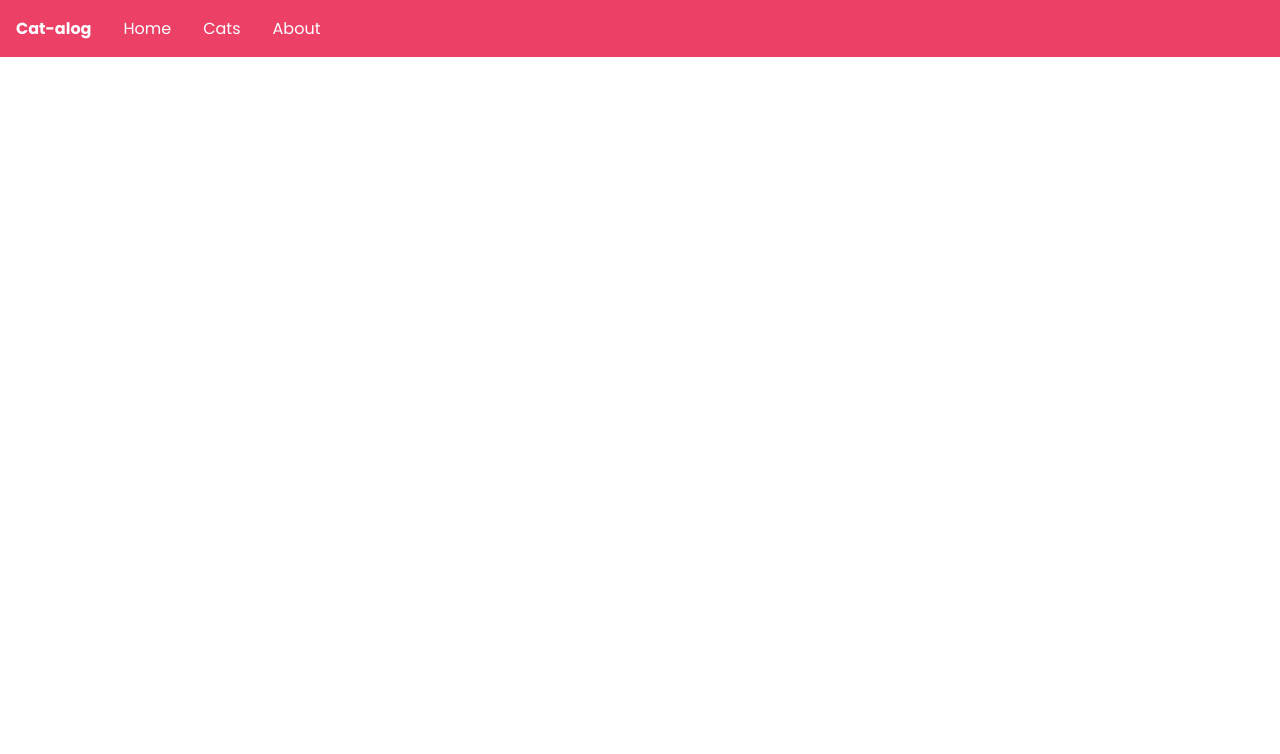
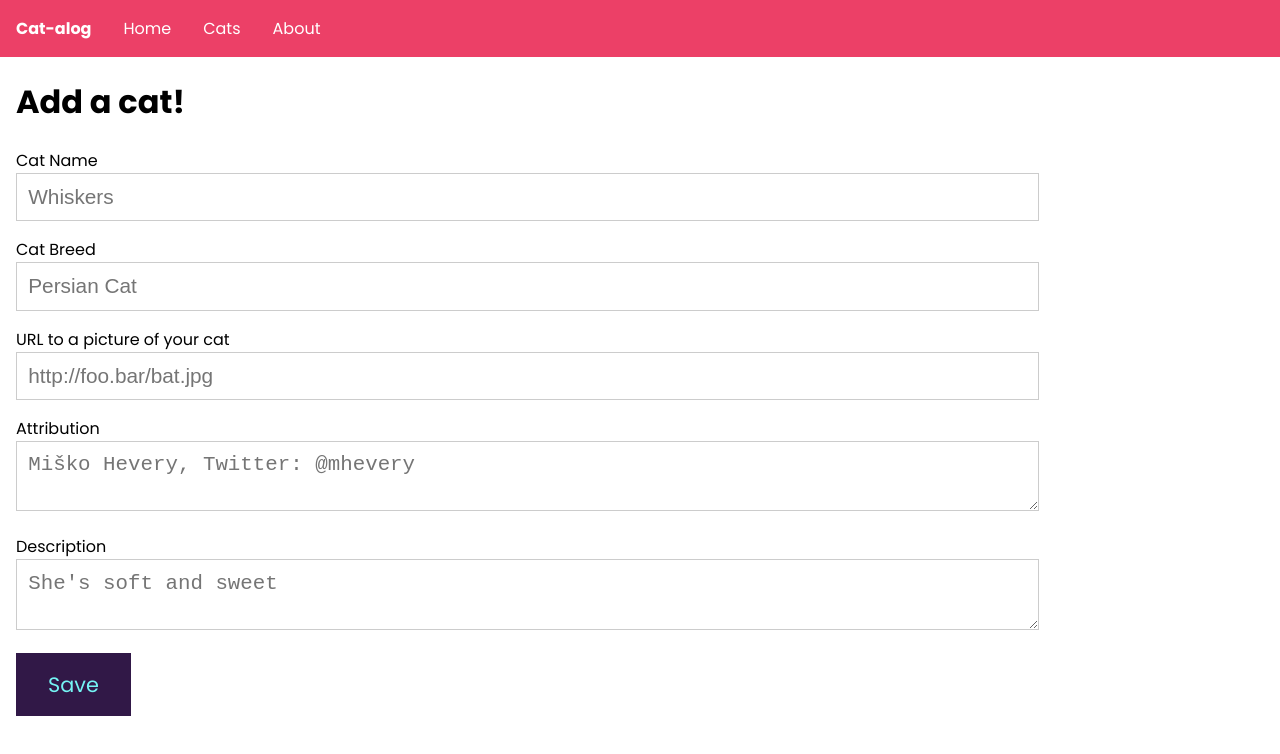
Before and after one commit to google/angular-a11y-workshop, an Angular app: page /catalog/add in a window 1280 px wide. Before the commit this address led to /. Shown: the top 754 px of the page. Built offline with nearby package versions, Linux system fonts and the light colour scheme.

Commit message:
feat(form): add a new cat to catalog
- add aria label on nav
- error handling
- labels

```diff
--- a/src/app/components/nav/nav.component.html
+++ b/src/app/components/nav/nav.component.html
@@ -1,5 +1,4 @@
 <!--
-    TODO(bogusred): Create containers and routes for the pages.
     TODO(bogusred): Selected/active state
     TODO(bogusred): Check this against the aria specs
     -->
@@ -18,7 +17,9 @@
 
   <h1 class="logo">Cat-alog</h1>
 
-  <nav [attr.aria-expanded]="isNavShown">
+  <!-- Label site wide navigation with aria-label.
+  Don't include "Navigation" or it will read "navigation" twice. -->
+  <nav [attr.aria-expanded]="isNavShown" aria-label="Site">
     <ul class="main-level">
       <li aria-level="1">
         <a routerLink="/home" class="nav-item">Home</a>
@@ -36,6 +37,9 @@
           <li aria-level="2">
             <a routerLink="/catalog/search" class="nav-item">Search</a>
           </li>
+          <li aria-level="2">
+            <a routerLink="/catalog/add" class="nav-item">Add</a>
+          </li>
         </ul>
       </li>
       <li aria-level="1">
--- /dev/null
+++ b/src/app/containers/add-cat/add-cat.component.css
@@ -0,0 +1,31 @@
+ul {
+  list-style: none;
+  padding: 0;
+}
+
+li {
+  margin-bottom: 1rem;
+  position: relative;
+}
+
+input, textarea {
+  border: solid 1px #ccc;
+  padding: .7rem;
+  width: 80%;
+}
+
+.ng-touched.ng-invalid {
+  border-color: red;
+}
+
+.ng-touched.ng-valid {
+  border-color: green;
+}
+
+/* Desktop/Tablet styles */
+@media only screen and (min-width: 600px) {
+
+  input, textarea {
+    max-width: 70rem;
+  }
+}
--- /dev/null
+++ b/src/app/containers/add-cat/add-cat.component.html
@@ -0,0 +1,63 @@
+<h1>Add a cat!</h1>
+
+<!--
+  WAI-ARIA recommends several strategies for listing errors.
+  See https://www.w3.org/WAI/tutorials/forms/notifications/#listing-errors
+
+  TODO:
+  - x/check for success/error - add this as item to fix in exercise to add x/check
+  - show errors inline
+-->
+
+
+<form [formGroup]="catForm" (ngSubmit)="onSubmit(catForm)">
+  <div role="alert" *ngIf="getErrorCount() > 0 && isSubmitDirty">
+    <h3>There are {{getErrorCount()}} errors in this form</h3>
+    <ul>
+      <li *ngIf="catForm.controls['name'].hasError('required')">
+        <a [routerLink]="['.']" jumpLink="name" id="name-error">
+          The <b>name</b> field is empty; it is a required field and must be filled in.
+        </a>
+      </li>
+      <li *ngIf="catForm.controls['breed'].hasError('required')">
+        <a [routerLink]="['.']" jumpLink="breed" id="breed-error">
+          The <b>breed</b> field is empty; it is a required field and must be filled in.
+        </a>
+      </li>
+      <li *ngIf="catForm.controls['description'].hasError('required')">
+        <a [routerLink]="['.']" jumpLink="description" id="description-error">
+          The <b>description</b> field is empty; it is a required field and must be filled in.
+        </a>
+      </li>
+    </ul>
+  </div>
+  <ul>
+    <li>
+      <label for="name">Cat Name</label><br>
+      <input type="text" placeholder="Whiskers"
+             formControlName="name" id="name" required aria-describedby="name-error">
+    </li>
+    <li>
+      <label for="breed">Cat Breed</label><br>
+      <input type="text" placeholder="Persian Cat"
+             formControlName="breed" id="breed" required aria-describedby="breed-error">
+    </li>
+    <li>
+      <label for="img-url">URL to a picture of your cat</label><br>
+      <input type="url" placeholder="http://foo.bar/bat.jpg"
+             formControlName="imgUrl" id="img-url">
+    </li>
+    <li>
+      <label for="img-credit">Attribution</label><br>
+      <textarea placeholder="Miško Hevery, Twitter: @mhevery"
+                formControlName="imgCredit" id="img-credit"></textarea>
+    </li>
+    <li>
+      <label for="description">Description</label><br>
+      <textarea placeholder="She's soft and sweet"
+                formControlName="description" id="description" required aria-describedby="description-error"></textarea>
+    </li>
+  </ul>
+
+  <button type="submit" class="button">Save</button>
+</form>
--- /dev/null
+++ b/src/app/containers/add-cat/add-cat.component.ts
@@ -0,0 +1,70 @@
+/**
+ * Copyright 2018 Google LLC
+ *
+ * Licensed under the Apache License, Version 2.0 (the "License");
+ * you may not use this file except in compliance with the License.
+ * You may obtain a copy of the License at
+ *
+ * https://www.apache.org/licenses/LICENSE-2.0
+ *
+ * Unless required by applicable law or agreed to in writing, software
+ * distributed under the License is distributed on an "AS IS" BASIS,
+ * WITHOUT WARRANTIES OR CONDITIONS OF ANY KIND, either express or implied.
+ * See the License for the specific language governing permissions and
+ * limitations under the License.
+ */
+
+import { Component, OnInit } from '@angular/core';
+import {CatsService} from '../../services/cats.service';
+import {FormGroup, FormBuilder, Validators} from '@angular/forms';
+
+@Component({
+  selector: 'app-add-cat',
+  templateUrl: './add-cat.component.html',
+  styleUrls: ['./add-cat.component.css']
+})
+export class AddCatComponent implements OnInit {
+  catForm: FormGroup;
+  // True when the user has attempted to submit the form.
+  isSubmitDirty = false;
+  constructor(private cats: CatsService, private fb: FormBuilder) { }
+
+  ngOnInit() {
+    this.catForm = this.fb.group({
+      name: ['', Validators.required],
+      breed: ['', Validators.required],
+      imgUrl: [''],
+      imgCredit: [''],
+      description: ['', Validators.required],
+    });
+  }
+
+  onSubmit(form: FormGroup) {
+    this.isSubmitDirty = true;
+    if (form.valid) {
+      this.cats.addCat({
+        name: form.value.name,
+        breed: form.value.breed,
+        imgUrl: form.value.imgUrl,
+        imgCredit: form.value.imgCredit,
+        description: form.value.description
+      });
+      this.catForm.reset();
+      this.isSubmitDirty = false;
+    }
+  }
+
+  // It's useful to screen reader users to know the total number of errors.
+  // See https://www.w3.org/WAI/tutorials/forms/notifications/#listing-errors
+  getErrorCount(): number {
+    let errorCount = 0;
+    for (let controlKey in this.catForm.controls) {
+      if (this.catForm.controls.hasOwnProperty(controlKey)) {
+        if (this.catForm.controls[controlKey].errors) {
+          errorCount += Object.keys(this.catForm.controls[controlKey].errors).length;
+        }
+      }
+    }
+    return errorCount;
+  }
+}
--- a/src/app/containers/catalog-browse/catalog-browse.component.html
+++ b/src/app/containers/catalog-browse/catalog-browse.component.html
@@ -14,5 +14,4 @@
   </li>
 </ul>
 
-<!-- TODO(): Create page for adding cats -->
-<button>Add new cat</button>
+<a routerLink="/catalog/add" class="button">Add new cat</a>
--- a/src/styles.css
+++ b/src/styles.css
@@ -13,6 +13,19 @@ button {
   font-size: 1rem;
 }
 
+input, textarea {
+  font-size: 1.3rem;
+}
+
+.button {
+  color: #75F4F4;
+  background-color: #311847;
+  padding: 1rem 2rem;
+  font-weight: 400;
+  font-size: 1.3rem;
+  text-decoration: none;
+}
+
 main {
   margin: 1rem;
 }
```
Also changed, not shown: src/app/app.module.ts (+6 -1 lines), 1 other file (tests, documents, lock files or other folders).
